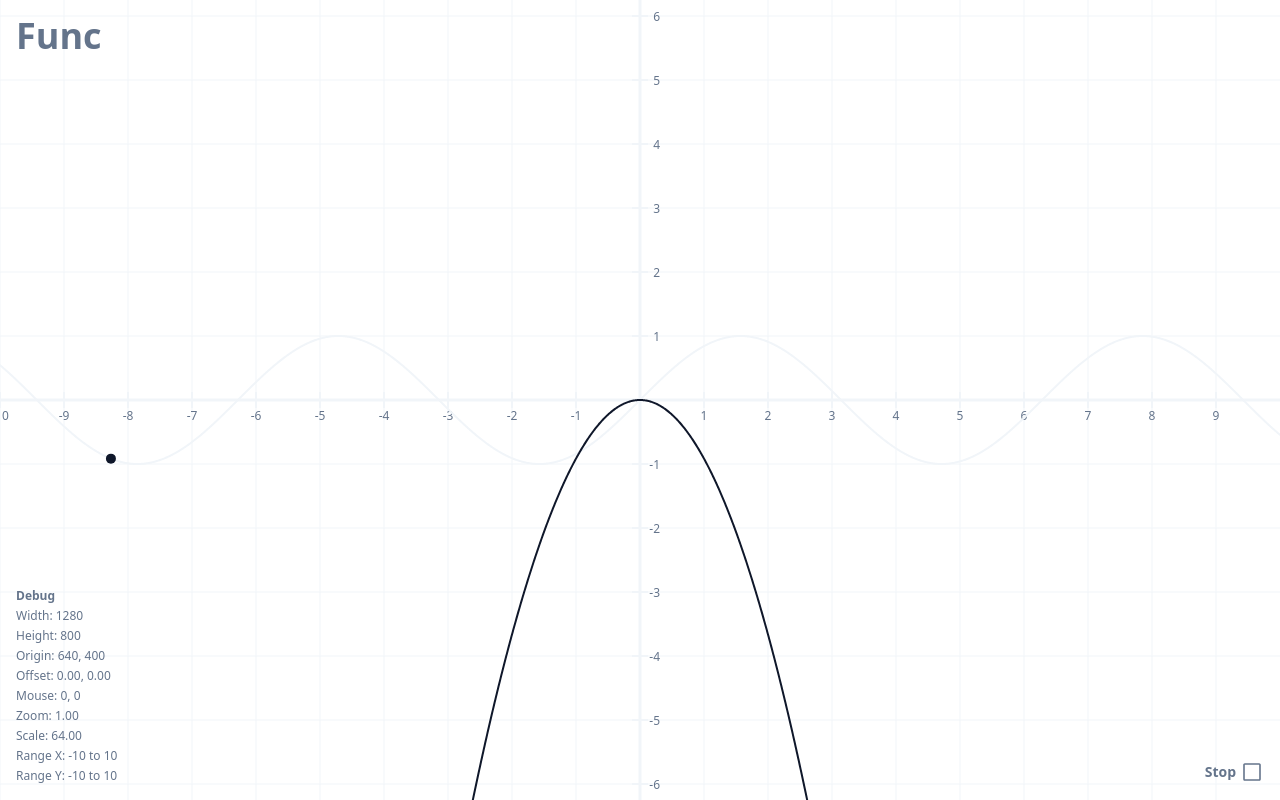
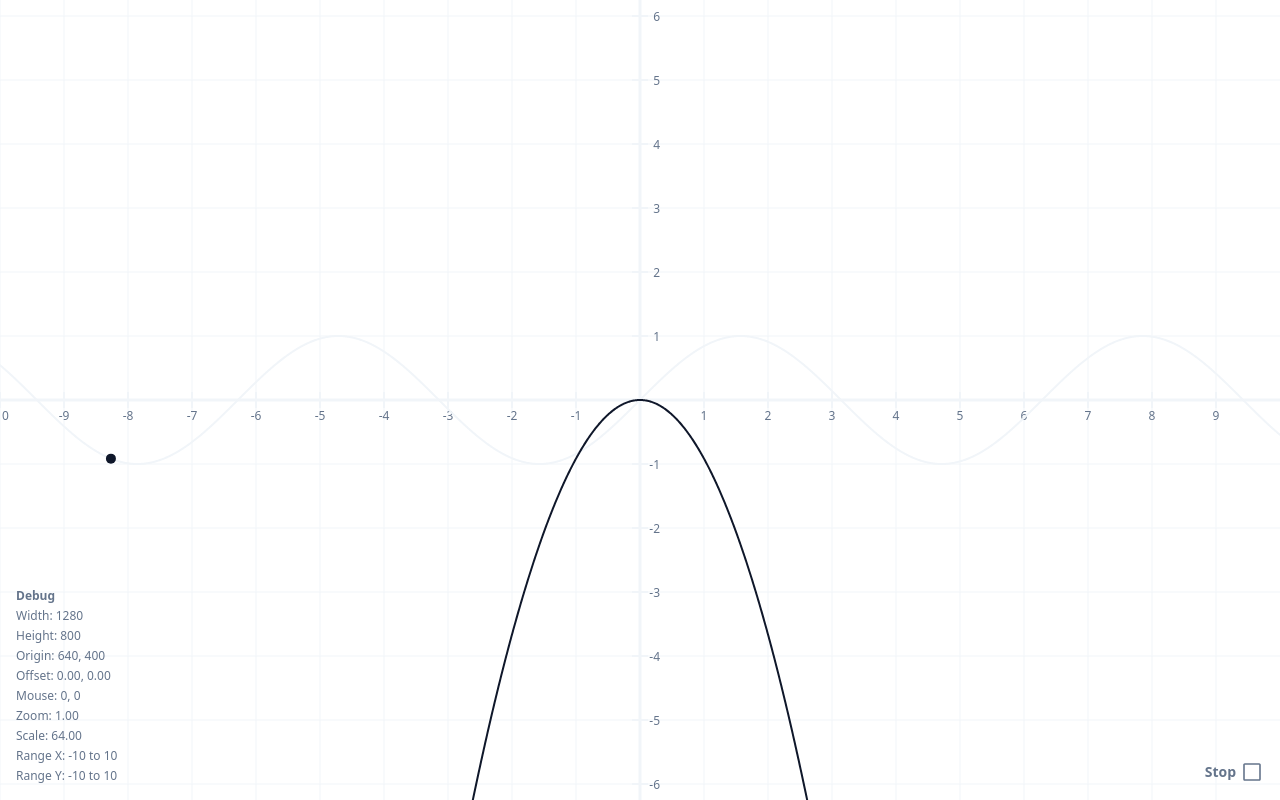
Before and after one commit to leonmeka/func, a React (Vite) app: page / in a window 1280 px wide. Built offline with nearby package versions, Linux system fonts and the light colour scheme.

Commit message:
chore: cleanup code

```diff
--- a/core/components/func/func.tsx
+++ b/core/components/func/func.tsx
@@ -59,10 +59,6 @@ export const Func = ({
         onMouseMove={handleMouseMove}
         onWheel={handleWheel}
       >
-        <div className="absolute grid gap-2 top-0 left-0 p-4">
-          <span className="text-4xl font-bold text-muted-foreground">Func</span>
-        </div>
-
         <FuncContext.Provider
           value={{
             origin,
```
Also changed, not shown: 2 other files (tests, documents, lock files or other folders).
